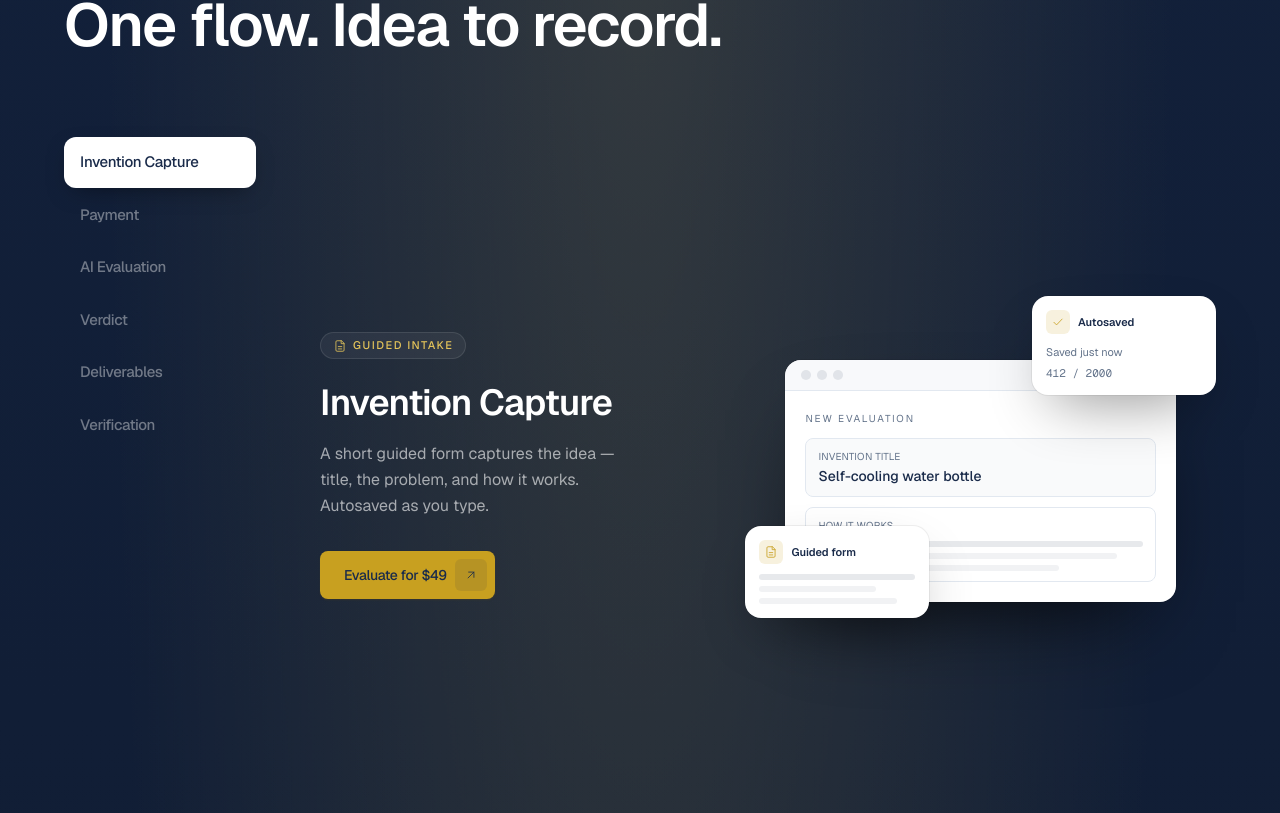
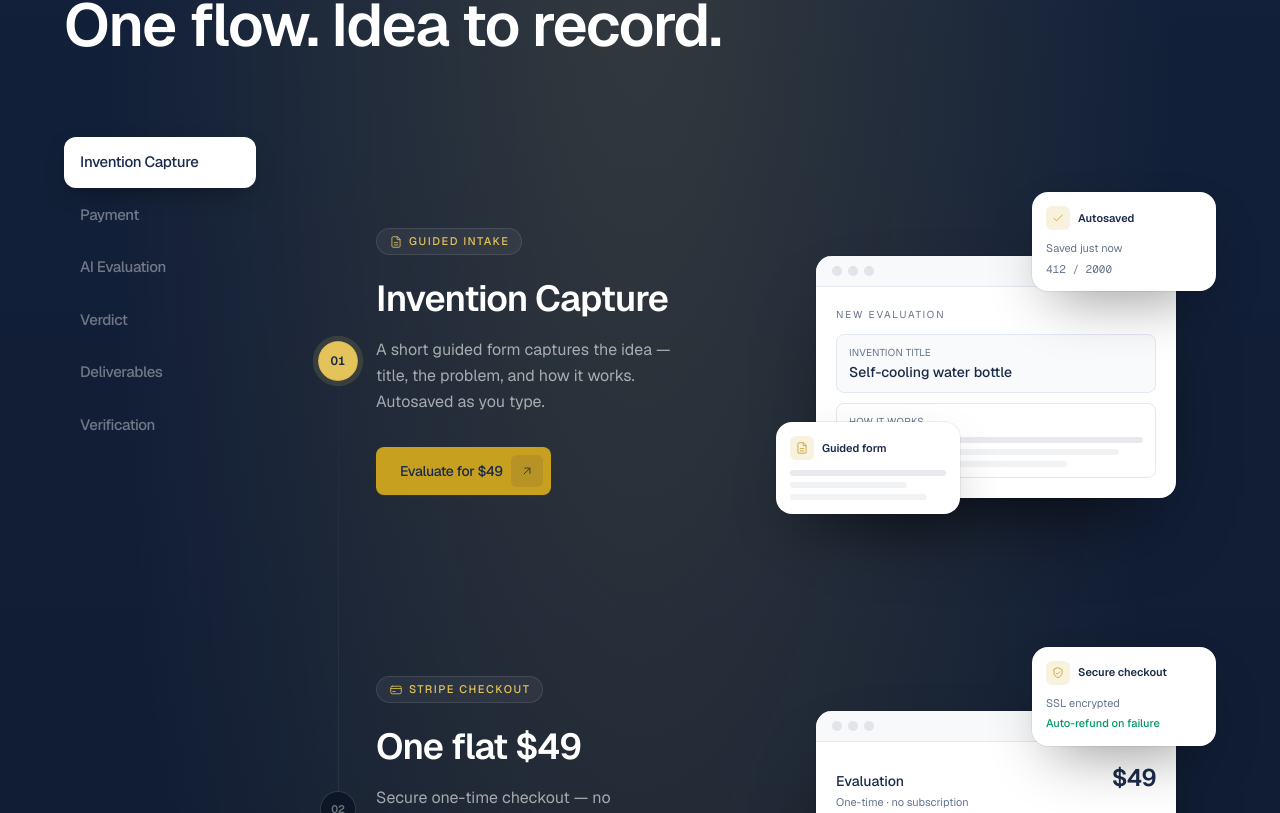
Before and after one commit to varun-s20/ai-patent-project, a Next.js app: page / in a window 1280 px wide. Shown: the part 3447-4260 px from the top of the page. Built offline with nearby package versions, Linux system fonts and the light colour scheme; no server answers.

Commit message:
feat: adding connectivity to one platform section, update: removing gemini watermark

```diff
--- a/components/home/workflow.tsx
+++ b/components/home/workflow.tsx
@@ -139,23 +139,62 @@ export function Workflow() {
             </nav>
           </div>
 
-          {/* Stage panels — each tall enough for scroll-spy to work cleanly */}
-          <div>
+          {/* Stage panels — threaded by one continuous flow-line so the
+              stages read as a single journey, not six separate slides. */}
+          <div className="relative">
+            {/* The spine: a faint vertical thread connecting every node,
+                fading in at the first stage and out past the last. */}
+            <span
+              aria-hidden
+              className="pointer-events-none absolute left-[18px] top-[16vh] bottom-[16vh] hidden w-px bg-gradient-to-b from-transparent via-white/15 to-transparent sm:block"
+            />
             {STAGES.map((s, i) => (
               <div
                 key={s.key}
                 ref={(el) => {
                   panelRefs.current[i] = el;
                 }}
-                className="flex min-h-[82vh] items-center py-14"
+                className="relative flex min-h-[56vh] items-center py-10"
               >
-                <StagePanel stage={s} />
+                {/* Node anchored to the spine, centered on the panel content */}
+                <span className="absolute left-0 top-1/2 hidden -translate-y-1/2 sm:block">
+                  <StageNode index={i} active={active === i} passed={active > i} />
+                </span>
+                <div className="w-full sm:pl-14">
+                  <StagePanel stage={s} />
+                </div>
               </div>
             ))}
           </div>
         </div>
       </div>
     </section>
+  );
+}
+
+/* ---- Flow-line node ---- */
+
+function StageNode({
+  index,
+  active,
+  passed,
+}: {
+  index: number;
+  active: boolean;
+  passed: boolean;
+}) {
+  return (
+    <span
+      className={`relative flex h-9 w-9 items-center justify-center rounded-full border text-[11px] font-semibold tabular-nums transition-all duration-500 ${
+        active
+          ? "scale-110 border-gold-bright bg-gold-bright text-ink shadow-[0_0_0_5px_rgba(228,196,90,0.14)]"
+          : passed
+            ? "border-gold-bright/45 bg-navy-900 text-gold-bright"
+            : "border-white/15 bg-navy-900 text-cream/40"
+      }`}
+    >
+      {String(index + 1).padStart(2, "0")}
+    </span>
   );
 }
 
```
Also changed, not shown: 1 other file (tests, documents, lock files or other folders).
